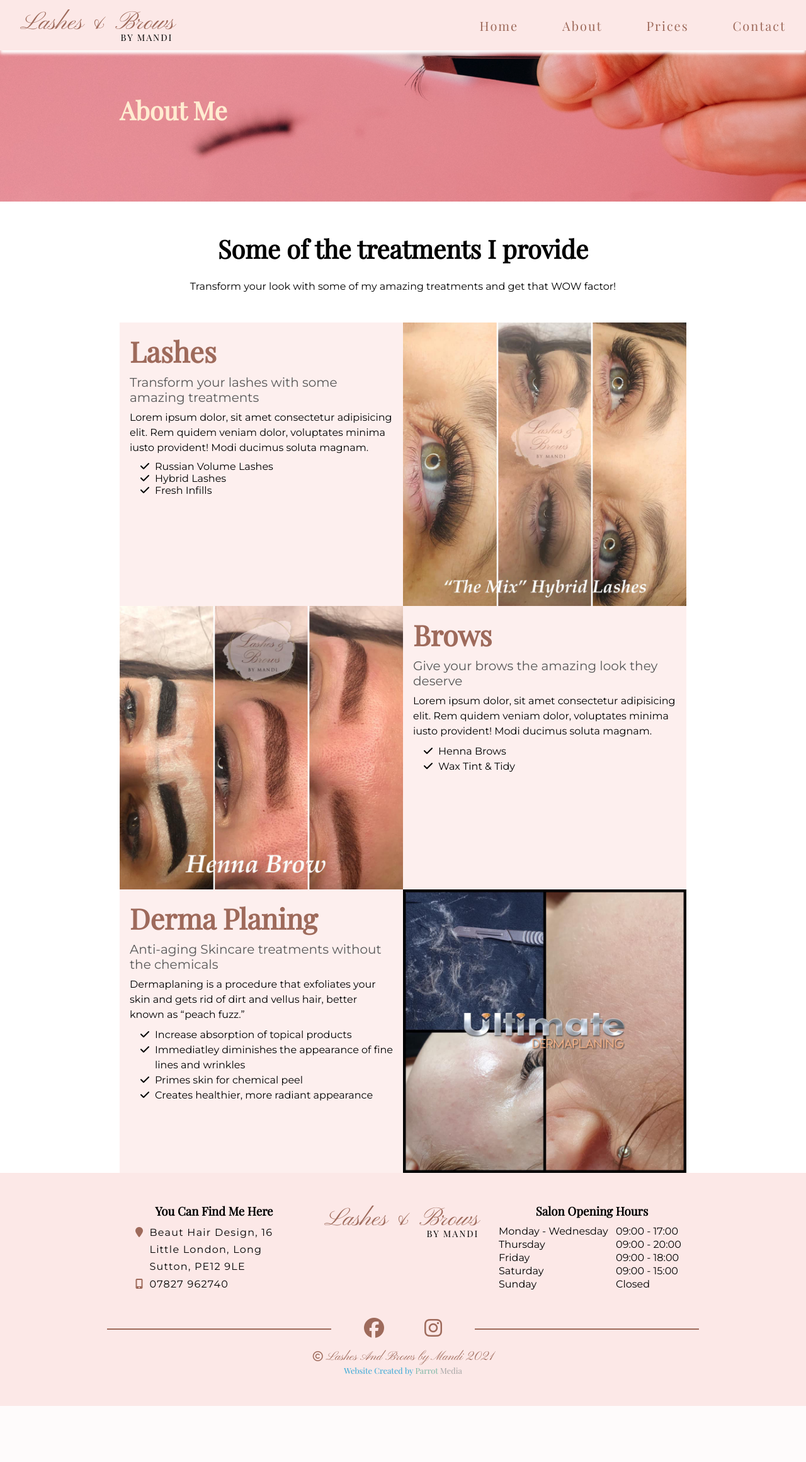
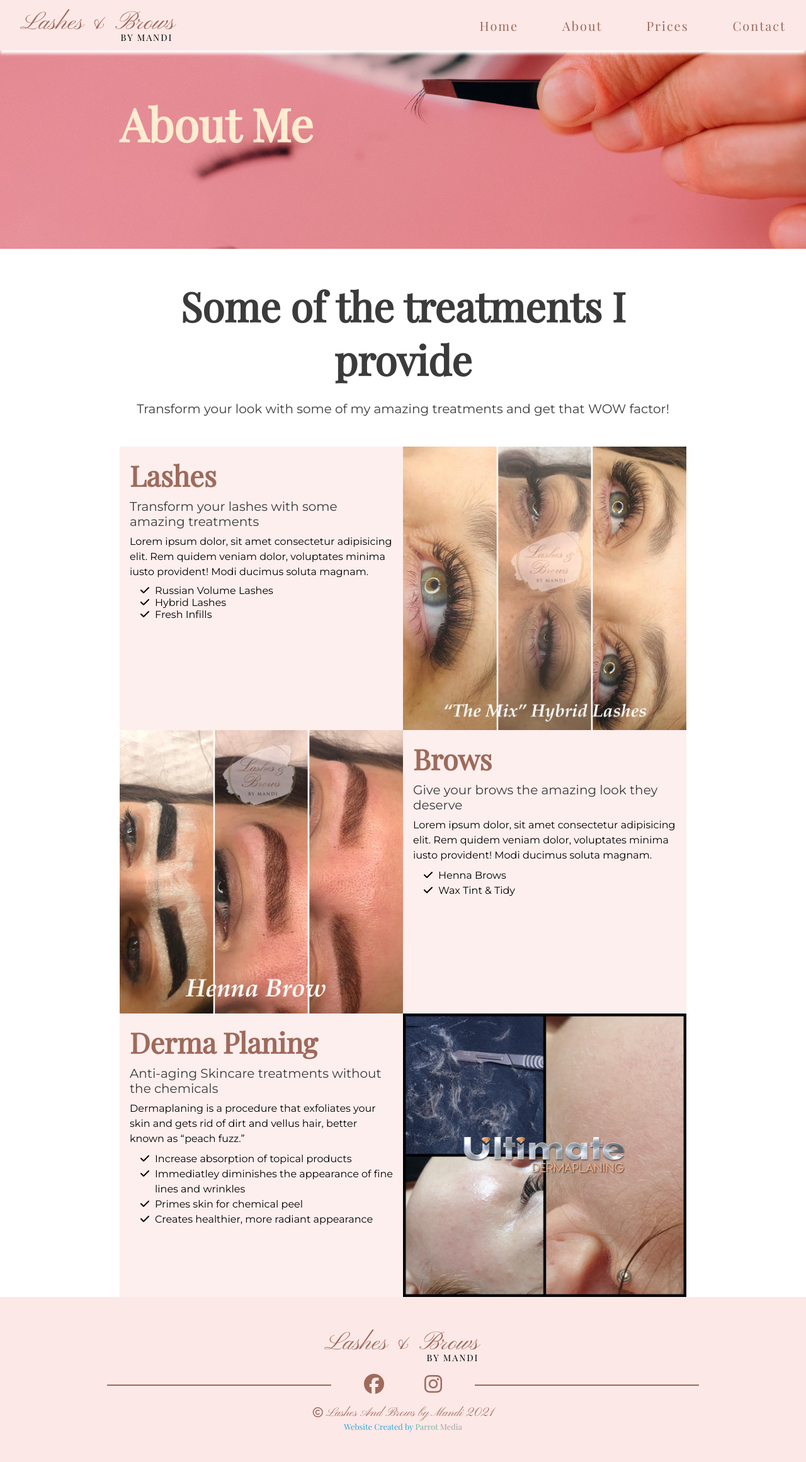
Before and after one commit to pmedia84/lbm, a PHP site: page /about in a window 1280 px wide. Shown: the whole page at 63% size. Before the commit the page ends 2232 px from the top, so only its background shows below. Run offline with PHP 8.4, Linux system fonts and the light colour scheme; some libraries are stand-ins or nearby versions.

Commit message:
Final Changes

```diff
--- a/public/css/styles.css
+++ b/public/css/styles.css
@@ -3,6 +3,17 @@
   margin: 0;
   padding: 0;
   box-sizing: border-box;
+}
+
+*::-moz-selection {
+  /* Code for Firefox */
+  color: #fce8e7;
+  background: #9e6a5b;
+}
+
+*::selection {
+  color: #fce8e7;
+  background: #9e6a5b;
 }
 
 img {
@@ -38,7 +49,7 @@ body::-webkit-scrollbar-thumb {
 }
 
 .container {
-  width: 90%;
+  width: 95%;
   max-width: 900px;
   margin: 0 auto;
   padding: 3rem 0 3rem 0;
@@ -51,10 +62,6 @@ body::-webkit-scrollbar-thumb {
 .nav-container {
   width: 95%;
   margin: 0 auto;
-}
-
-.pinkbg {
-  background-color: #fce8e7;
 }
 
 .staff-container h1, .staff-container p {
@@ -89,11 +96,12 @@ body {
 }
 
 .herotitle {
-  font-size: 2.5rem;
+  font-size: clamp(2.5rem, 8vw, 4.5rem);
+  margin-bottom: 1rem;
 }
 
 .herotext {
-  font-size: 1.5rem;
+  font-size: clamp(1.25rem, 2vw, 2rem);
 }
 
 .content {
@@ -349,9 +357,16 @@ nav a {
 
 .banner {
   text-align: center;
+  color: #3b3b3b;
 }
 .banner h1 {
-  font-size: 2.5rem;
+  font-size: clamp(2.5rem, 5vw, 4.5rem);
+}
+.banner h3 {
+  font-size: clamp(1.5rem, 1.5vw, 2.7rem);
+}
+.banner p {
+  font-size: 1.25rem;
 }
 .banner h3, .banner p {
   font-family: "Montserrat", sans-serif;
@@ -467,7 +482,7 @@ nav a {
 
 .textbox-subtitle {
   font-size: 1.25rem;
-  color: #585858;
+  color: #3b3b3b;
 }
 
 .mos--img {
@@ -494,52 +509,10 @@ footer h3 {
 }
 
 .footer .brand {
-  display: none;
-}
-
-.contact-title {
-  text-align: center;
-}
-
-.contactdetails {
-  width: 95%;
-  margin: 0 auto;
-  margin-bottom: 1.5rem;
-}
-.contactdetails ul {
-  line-height: 1.7;
-  font-family: "Montserrat", sans-serif;
-}
-.contactdetails li {
-  letter-spacing: 1.25px;
-  font-size: 1rem;
-}
-.contactdetails .fa-li {
-  color: #9e6a5b;
-}
-
-.openinghrs {
-  width: 95%;
-  margin: 0 auto;
-}
-.openinghrs .opentitle {
-  text-align: center;
-}
-.openinghrs p {
-  margin-bottom: 0.5rem;
-}
-.openinghrs .day, .openinghrs .hrs {
-  font-family: "Montserrat", sans-serif;
-  font-size: 1rem;
-  font-weight: 400;
-}
-
-.openinghrs table {
-  width: 100%;
   margin: 0 auto;
 }
 
-@media (min-width: 860px) {
+@media (min-width: 850px) {
   .footer {
     display: grid;
     grid-template-columns: 1fr 1fr 1fr;
@@ -563,12 +536,6 @@ footer h3 {
   }
   footer .social i {
     margin: 0 2rem 0 2rem;
-  }
-
-  .footer .openinghrs {
-    grid-column: 3/4;
-    width: 100%;
-    margin: 0;
   }
 
   .footer-social:before, .footer-social:after {
@@ -647,8 +614,8 @@ footer h3 {
 }
 
 .herotitle {
-  grid-row: 1/2;
-  grid-column: 1/3;
+  grid-row: 1/1;
+  grid-column: 1/4;
 }
 
 .herotext {
@@ -665,29 +632,75 @@ footer h3 {
 .pricehero {
   background-image: url("../img/price-hero.jpg");
   background-color: #fce8e7;
-  max-height: 30vh;
+  max-height: 50vh;
 }
 
 .contacthero {
   background-image: url("../img/contact-hero.jpg");
-  max-height: 30vh;
+  max-height: 50vh;
+}
+
+.contact-title {
+  text-align: center;
+}
+
+.openinghrs table {
+  margin-left: auto;
+  margin-right: auto;
+}
+.openinghrs table td {
+  padding: 0 0.5rem 0 0.5rem;
+}
+
+.openinghrs .opentitle {
+  text-align: center;
+}
+.openinghrs p {
+  margin-bottom: 0.5rem;
+}
+.openinghrs .day, .openinghrs .hrs {
+  font-family: "Montserrat", sans-serif;
+  font-size: 1rem;
+  font-weight: 400;
+}
+
+.contactdetails {
+  max-width: 400px;
+  margin: 0 auto;
+  margin-bottom: 1.5rem;
+}
+.contactdetails ul {
+  line-height: 1.7;
+  font-family: "Montserrat", sans-serif;
+}
+.contactdetails li {
+  letter-spacing: 1.25px;
+  font-size: 1rem;
+  word-wrap: break-word;
+}
+.contactdetails .fa-li {
+  color: #9e6a5b;
 }
 
 .abouthero {
   background-image: url("../img/about-hero.jpg");
-  max-height: 30vh;
+  max-height: 50vh;
 }
 
 .p-top-0 {
   padding-top: 0;
 }
 
-.p-top-0 {
+.p-bt-0 {
   padding-bottom: 0;
 }
 
 .p-top-1 {
   padding-top: 1rem;
+}
+
+.p-tb-2 {
+  padding: 3rem 0 3rem 0;
 }
 
 .p-top-2 {
@@ -696,6 +709,10 @@ footer h3 {
 
 .p-bt-1 {
   padding-bottom: 3rem;
+}
+
+.p-bt-2 {
+  padding-bottom: 1rem;
 }
 
 .p-1 {
@@ -725,6 +742,14 @@ footer h3 {
     width: 100%;
   }
 }
+.pinkbg {
+  background-color: #fce8e7;
+}
+
+.accentbg {
+  background-color: #FFD5C3;
+}
+
 .carousel {
   width: 95%;
   max-width: 800px;
--- a/public/index.php
+++ b/public/index.php
@@ -54,7 +54,7 @@
             <div class="banner container p-top-0">
                 <h1 class="bannertitle m-b-0">About Me</h1>
             </div>
-            <div class="containerfw pinkbg">
+            <div class="containerfw accentbg">
                 <div class="container">
                     <div class="staff-container">
                         <img class="staff-img" src="img/staff1.jpg" alt="image of Mandi Saville">
--- a/public/php/footer.inc.php
+++ b/public/php/footer.inc.php
@@ -5,49 +5,13 @@
 
     <div class="container footer">
 
-        <div class="contactdetails">
-            <h3 class="contact-title">You Can Find Me Here</h3>
-            <ul class="fa-ul">
-                <li><span class="fa-li"><i class="fas fa-map-marker"></i></span>Beaut Hair Design, 16 Little London, Long Sutton, PE12 9LE</li>
-                <li><span class="fa-li"><i class="fas fa-mobile-alt"></i></i></span>07827 962740</li>
 
-            </ul>
-        </div>
         <div class="brand">
             <h1 class="brand-title">Lashes & Brows</h1>
             <p class="brand-subtitle">BY MANDI</p>
         </div>
 
-        <div class="openinghrs">
-            <div>
-                <h3 class="opentitle">Salon Opening Hours</h3>
 
-            </div>
-            <table>
-                <tr>
-            <td class="day">Monday - Wednesday</td>
-            <td class="hrs">09:00 - 17:00</td>
-                </tr>
-                <tr>
-            <td class="day">Thursday</td>
-            <td class="hrs">09:00 - 20:00</td>
-                </tr>
-                <tr>
-            <td class="day">Friday</td>
-            <td class="hrs">09:00 - 18:00</td>
-                </tr>
-                <tr>
-            <td class="day">Saturday</td>
-            <td class="hrs">09:00 - 15:00</td>
-                </tr>
-
-                <tr>
-            <td class="day">Sunday</td>
-            <td class="hrs">Closed</td>
-                </tr>
-
-            </table>
-        </div>
         <div class="social footer-social">
         <?php include("php/socials.inc.php"); ?>
 
--- a/public/php/nav.inc.php
+++ b/public/php/nav.inc.php
@@ -1,6 +1,6 @@
 <meta charset="UTF-8">
 <meta http-equiv="X-UA-Compatible" content="IE=edge">
-<meta name="theme-color" content="#fce8e7"/>
+<meta name="theme-color" content="#f9d4d2">
 <meta name="viewport" content="width=device-width, initial-scale=1.0">
 
 
@@ -22,7 +22,7 @@
 
         <div class="nav-container">
             <div class="brand">
-                <a href="index.php">
+                <a href="index">
                     <h1 class="brand-title">Lashes & Brows</h1>
                     <p class="brand-subtitle">BY MANDI</p>
                 </a>
--- a/public/scss/modules/_components.scss
+++ b/public/scss/modules/_components.scss
@@ -124,9 +124,15 @@
 
 
     text-align: center;
-
+   color: $lightcolor1;
     h1{
-        font-size: 2.5rem;
+       font-size: clamp(2.5rem, 5vw, 4.5rem);
+    }
+    h3{
+      font-size: clamp(1.5rem, 1.5vw, 2.7rem);
+    }
+    p{
+      font-size: 1.25rem;
     }
     h3, p{
         font-family: $sanserif;
--- a/public/scss/modules/_containers.scss
+++ b/public/scss/modules/_containers.scss
@@ -1,6 +1,6 @@
 //main content container
 .container{
-    width: 90%;
+    width: 95%;
     max-width: 900px;
     margin: 0 auto;
     padding:3rem 0 3rem 0;
@@ -17,9 +17,7 @@ width: 100%;
     margin: 0 auto;
 }
 
-.pinkbg{
-    background-color: $secondcol;
-}
+
 
 .staff-container{
     h1, p{
--- a/public/scss/modules/_footer.scss
+++ b/public/scss/modules/_footer.scss
@@ -8,57 +8,24 @@ footer{
 
 .footer{
     min-height: 25vh;
+
 }
 
-.footer .brand{
-    display: none;
-}
-
-.contact-title{
-    text-align: center;
-}
-
-.contactdetails{
-    width: 95%;
+ .footer .brand{
     margin: 0 auto;
-    margin-bottom: 1.5rem;
-    ul{
-        line-height: 1.7;
-        font-family: $sanserif;
-    }
-    li{
-        letter-spacing: 1.25px;
-        font-size: 1rem;
-    }
-    .fa-li{
-        color: $primarycol;
-    }
 }
 
 
-.openinghrs{
-    .opentitle{
-        text-align: center;
-    }
-    width: 95%;
-    margin: 0 auto;
 
-    p{
-        margin-bottom: 0.5rem;
-    }
-    .day, .hrs{
-        font-family: $sanserif;
-        font-size: 1rem;
-        font-weight: 400;
-    }
-}
 
-.openinghrs table{
-    width: 100%;
-    margin: 0 auto;
-}
 
-@media (min-width:860px){
+
+
+
+
+
+
+@media (min-width:850px){
     .footer{
         display: grid;
         grid-template-columns: 1fr 1fr  1fr;
@@ -84,11 +51,7 @@ footer{
 
 
     }
-    .footer .openinghrs{
-        grid-column:3/4 ;
-        width: 100%;
-        margin: 0;
-    }
+
     .footer-social:before,.footer-social:after{
         content: "";
         background-color: $primarycol;
--- a/public/scss/modules/_layouts.scss
+++ b/public/scss/modules/_layouts.scss
@@ -19,8 +19,8 @@
 }
 
 .herotitle{
-    grid-row: 1/2;
-    grid-column: 1/3;
+    grid-row: 1/1;
+    grid-column: 1/4;
 }
 .herotext{
     grid-row: 2/3;
@@ -38,7 +38,7 @@
 .pricehero{
     background-image: url("../img/price-hero.jpg");
     background-color: $secondcol;
-    max-height: 30vh;
+    max-height: 50vh;
 }
 
 // Contact Page
@@ -46,13 +46,60 @@
 .contacthero{
     background-image: url("../img/contact-hero.jpg");
     //background-color: $secondcol;
-    max-height: 30vh;
+    max-height: 50vh;
 }
 
+.contact-title{
+    text-align: center;
+}
+.openinghrs table{
+    margin-left: auto;
+    margin-right: auto;
+    td{
+        padding: 0 0.5rem 0 0.5rem;
+    }
+}
+
+
+.openinghrs{
+    .opentitle{
+        text-align: center;
+    }
+
+
+    p{
+        margin-bottom: 0.5rem;
+    }
+    .day, .hrs{
+        font-family: $sanserif;
+        font-size: 1rem;
+        font-weight: 400;
+    }
+}
+
+.contactdetails{
+    max-width: 400px;
+    margin: 0 auto;
+    margin-bottom: 1.5rem;
+
+    ul{
+
+        line-height: 1.7;
+        font-family: $sanserif;
+    }
+    li{
+        letter-spacing: 1.25px;
+        font-size: 1rem;
+        word-wrap: break-word;
+    }
+    .fa-li{
+        color: $primarycol;
+    }
+}
 // About Page
 
 .abouthero{
     background-image: url("../img/about-hero.jpg");
     //background-color: $secondcol;
-    max-height: 30vh;
+    max-height: 50vh;
 }
--- a/public/scss/modules/_settings.scss
+++ b/public/scss/modules/_settings.scss
@@ -2,6 +2,16 @@
     margin: 0;
     padding: 0;
     box-sizing: border-box;
+}
+
+*::-moz-selection { /* Code for Firefox */
+  color: $secondcol;
+  background: $primarycol;
+}
+
+*::selection {
+  color: $secondcol;
+  background: $primarycol;
 }
 
 img{
--- a/public/scss/modules/_typography.scss
+++ b/public/scss/modules/_typography.scss
@@ -9,11 +9,12 @@ $serif: 'Playfair Display', serif;
 $handwriting: 'Pinyon Script', cursive;
 
 .herotitle{
-    font-size: 2.5rem;
+    font-size: clamp(2.5rem, 8vw, 4.5rem);
+    margin-bottom: 1rem;
 }
 
 .herotext{
-    font-size: 1.5rem;
+    font-size: clamp(1.25rem, 2vw, 2rem);
 }
 
 .content{
--- a/public/scss/modules/_utilities.scss
+++ b/public/scss/modules/_utilities.scss
@@ -4,13 +4,17 @@
 }
 
 //remove bottom padding
-.p-top-0{
+.p-bt-0{
     padding-bottom: 0;
 }
 
 // Add top padding - Standard through site
 .p-top-1{
     padding-top: $narrowpadding;
+}
+
+.p-tb-2{// Add top and bottom padding of standard padding
+    padding: $stdpadding 0 $stdpadding 0;
 }
 // Add top padding of 3rem - Standard padding through the site
 .p-top-2{
@@ -22,6 +26,10 @@
     padding-bottom: $stdpadding;
 }
 
+.p-bt-2{
+    //Change bottom padding to narrow padding
+    padding-bottom: $narrowpadding;
+}
 // Add padding on all sides
 .p-1{
     padding: $narrowpadding;
@@ -57,3 +65,11 @@ $smallbreak: 768px;
         width: 100%;
     }
 }
+
+.pinkbg{//converts the element to a bg color of pink
+    background-color: $secondcol;
+}
+
+.accentbg{
+    background-color: $accentcol;
+}
--- a/public/scss/modules/_variables.scss
+++ b/public/scss/modules/_variables.scss
@@ -8,7 +8,8 @@ $text-light:rgb(255, 236, 209);
 $highlighttext: #E66D4C;
 $focuscolor: #E66D4C;
 $pricecardtext:#805d54;
-$lightcolor1: rgb(88, 88, 88);
+$lightcolor1: rgb(59, 59, 59);
+$accentcol: #FFD5C3;
 /// Standard Padding use for banners etc
 $stdpadding: 3rem;
 
```
Also changed, not shown: public/contact.php (+50 -3 lines).
